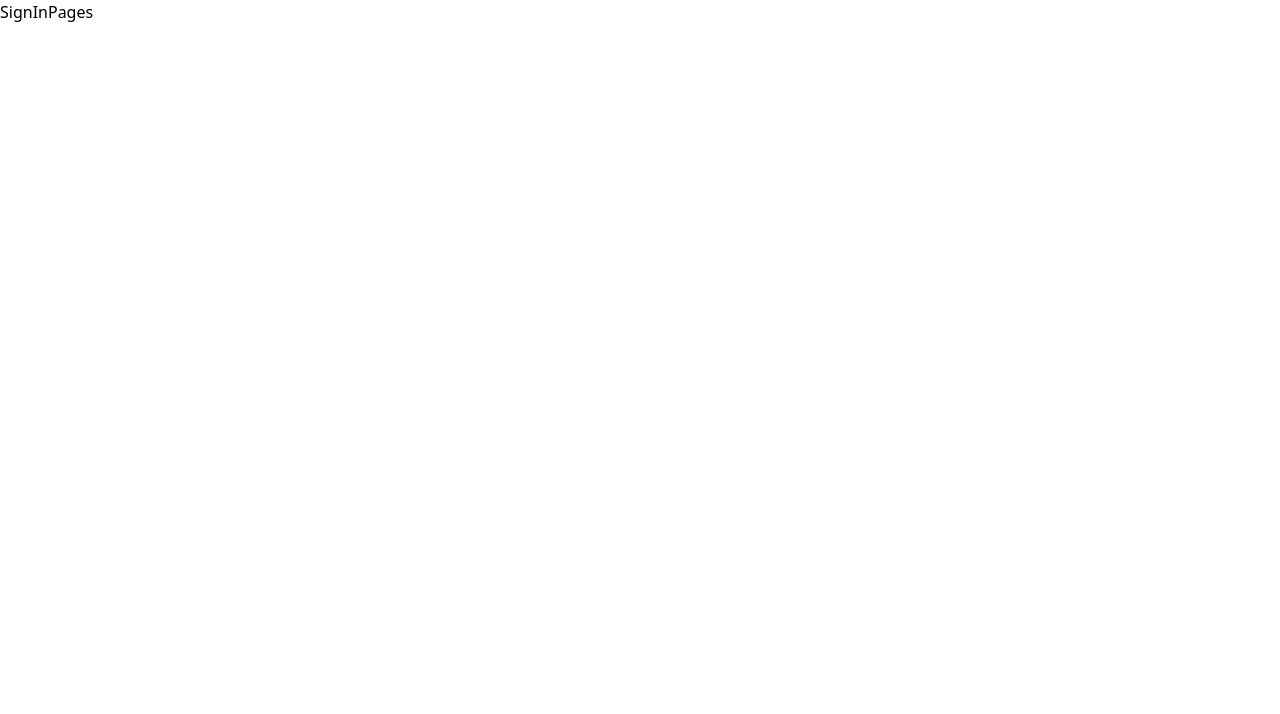
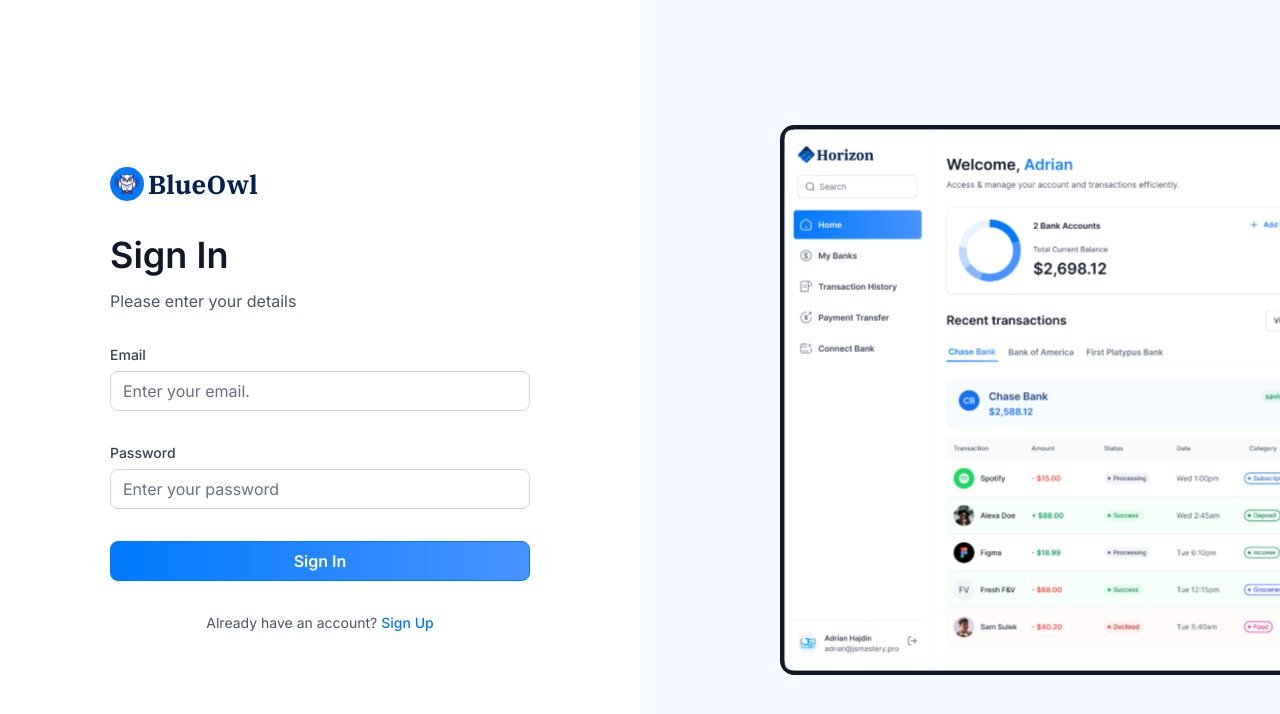
Before and after one commit to nuhptr/blueowl-finance, a Next.js app: page /sign-in in a window 1280 px wide. Shown: the top 714 px of the page. Built offline with nearby package versions, Linux system fonts and the light colour scheme.

Commit message:
feat: :art: auth folder done

```diff
--- a/app/(auth)/layout.tsx
+++ b/app/(auth)/layout.tsx
@@ -1,3 +1,22 @@
+import Image from "next/image"
+
 export default function AuthLayout({ children }: { children: React.ReactNode }) {
-   return <main>{children}</main>
+   return (
+      <main className="flex min-h-screen w-full justify-between font-inter">
+         {children}
+
+         <div className="auth-asset">
+            {/* This is for trigger flex layout */}
+            <div>
+               <Image
+                  src="/icons/ic_auth-image.svg"
+                  width={500}
+                  height={500}
+                  alt="Auth Assets"
+                  className="rounded-l-xl object-contain"
+               />
+            </div>
+         </div>
+      </main>
+   )
 }
--- a/app/(auth)/sign-in/page.tsx
+++ b/app/(auth)/sign-in/page.tsx
@@ -1,3 +1,9 @@
+import { AuthForm } from "@/components/auth/AuthForm"
+
 export default function SignIn() {
-   return <div>SignInPages</div>
+   return (
+      <section className="flex-center size-full max-sm:px-6">
+         <AuthForm type="sign-in" />
+      </section>
+   )
 }
--- a/app/(auth)/sign-up/page.tsx
+++ b/app/(auth)/sign-up/page.tsx
@@ -1,3 +1,9 @@
-export default function SignUp() {
-   return <div>SignUpPages</div>
+import { AuthForm } from "@/components/auth/AuthForm"
+
+export default async function SignUp() {
+   return (
+      <section className="flex-center size-full max-sm:px-6">
+         <AuthForm type="sign-up" />
+      </section>
+   )
 }
```
